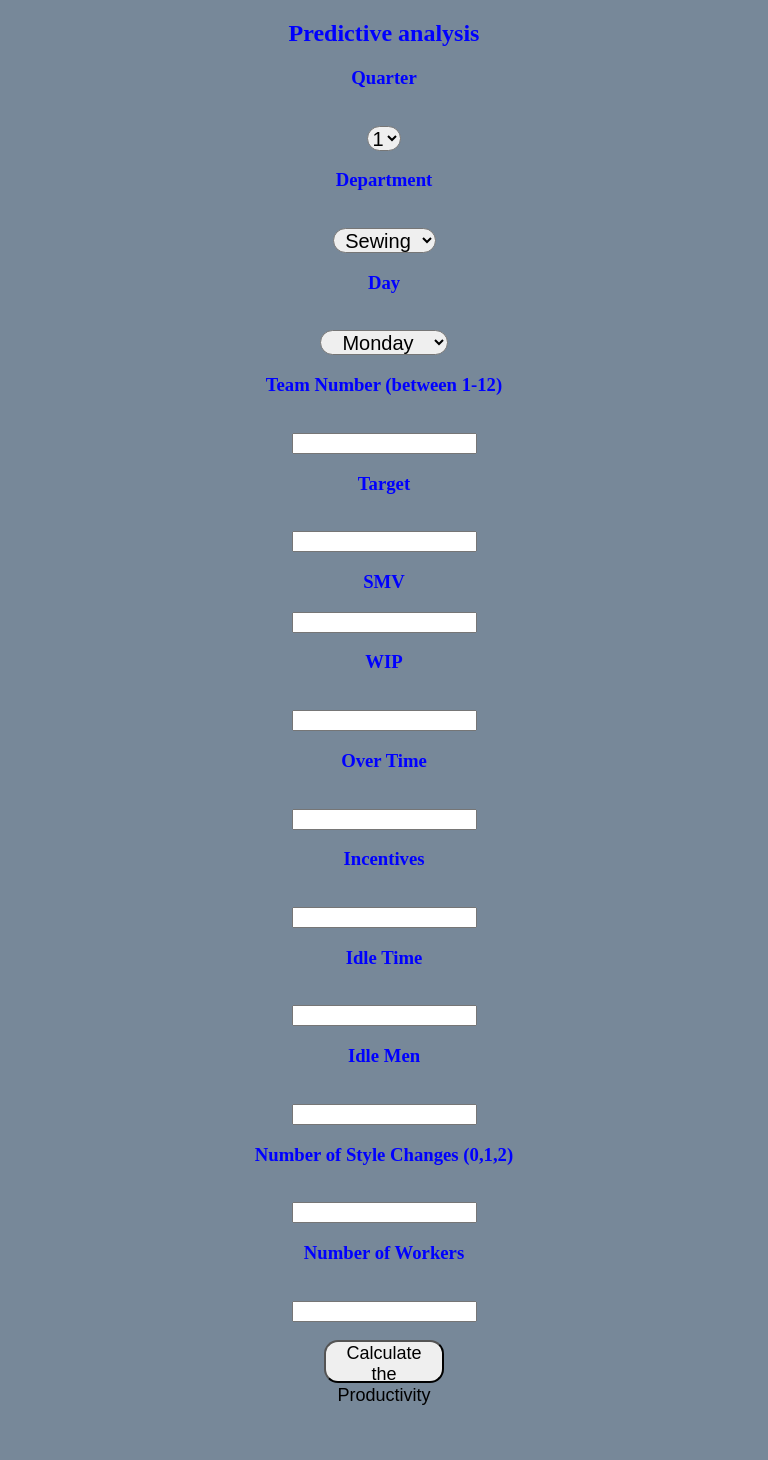
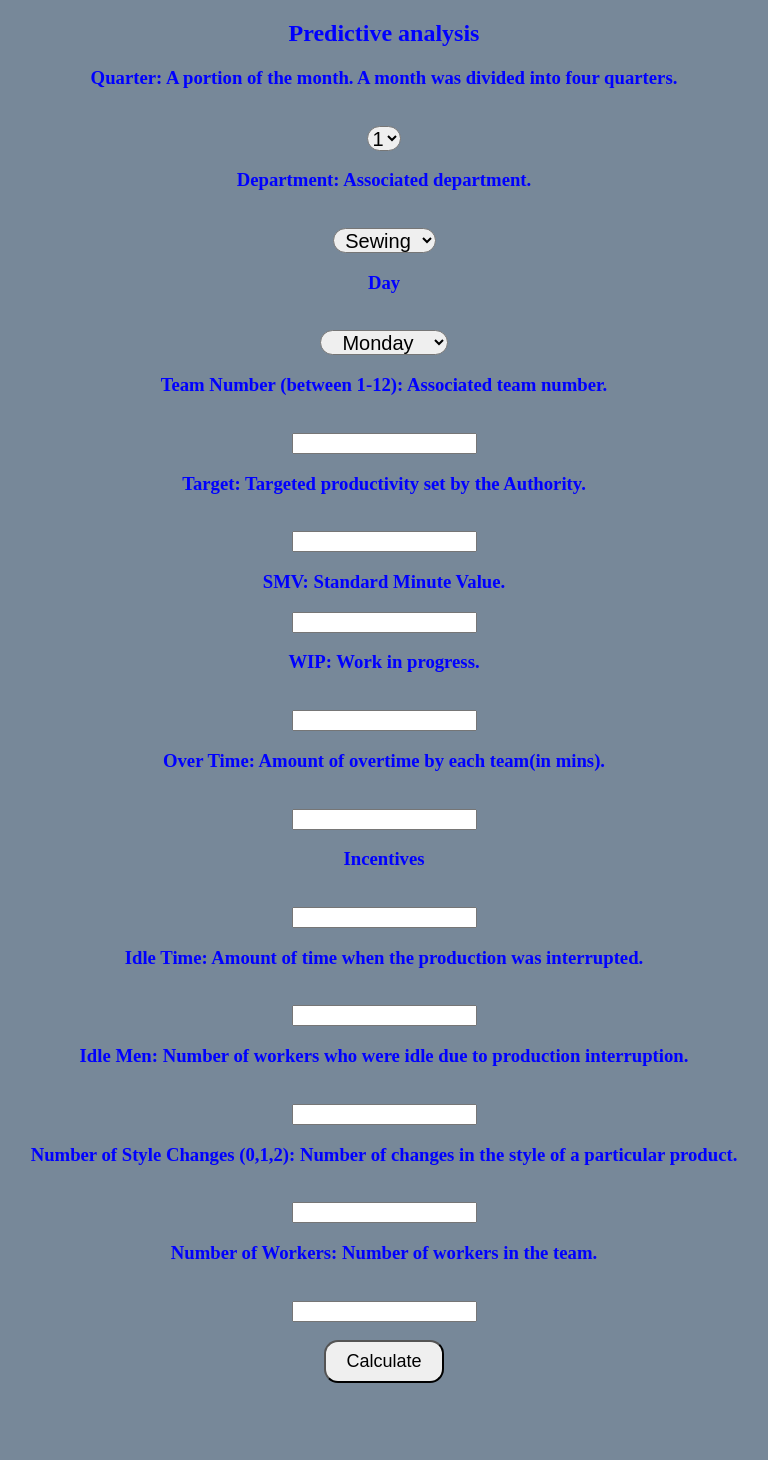
Before and after one commit to bhoomikayy/project-2-FA, a Flask app: page / in a window 1280 px wide. Shown: the whole page, without its empty margins (256-1024 px from the left). After the commit the page ends 1383 px from the top, so only its background shows below. Run offline with Flask 2, Linux system fonts and the light colour scheme; parts of the project's set-up code (start-up, migrations or seed data) failed here and were passed over.

Commit message:
Update index.html

```diff
--- a/templates/index.html
+++ b/templates/index.html
@@ -13,14 +13,14 @@
         <form action="{{ url_for('predict')}}" method="post">
             <h2>Predictive analysis</h2>
 
-            <h3>Quarter</h3><br><select name="quarter" id="first" required="required">
+            <h3>Quarter: A portion of the month. A month was divided into four quarters. </h3><br><select name="quarter" id="first" required="required">
                 <option value=1>1</option>
                 <option value=2>2</option>
 		<option value=3>3</option>
                 <option value=4>4</option>
             </select>
 
-            <h3>Department</h3><br><select name="department" id="second" required="required">
+            <h3>Department: Associated department. </h3><br><select name="department" id="second" required="required">
                 <option value="sewing">Sewing</option>
                 <option value="finishing">Finishing</option>
             </select>
@@ -35,27 +35,27 @@
                 <option value="Sunday">Sunday</option>
             </select>
 
-            <h3>Team Number (between 1-12)</h3><br><input id="four" name="team" required="required">
+            <h3>Team Number (between 1-12): Associated team number. </h3><br><input id="four" name="team" required="required">
 
-            <h3>Target</h3><br><input id="five" name="targeted_productivity" required="required">
+            <h3>Target: Targeted productivity set by the Authority. </h3><br><input id="five" name="targeted_productivity" required="required">
 
-            <h3>SMV</h3><input id="six" name="smv" required="required">
+            <h3>SMV: Standard Minute Value. </h3><input id="six" name="smv" required="required">
 
-            <h3>WIP</h3><br><input id="seven" name="wip" required="required">
+            <h3>WIP: Work in progress.</h3><br><input id="seven" name="wip" required="required">
 
-            <h3>Over Time</h3><br><input id="eight" name="over_time" required="required">
+            <h3>Over Time: Amount of overtime by each team(in mins). </h3><br><input id="eight" name="over_time" required="required">
 
             <h3>Incentives</h3><br><input id="nine" name="incentive" required="required">
 
-	    <h3>Idle Time</h3><br><input id="ten" name="idle_time" required="required">
+	    <h3>Idle Time: Amount of time when the production was interrupted.</h3><br><input id="ten" name="idle_time" required="required">
 
-	    <h3>Idle Men</h3><br><input id="eleven" name="idle_men" required="required">
+	    <h3>Idle Men: Number of workers who were idle due to production interruption.</h3><br><input id="eleven" name="idle_men" required="required">
 
-	    <h3>Number of Style Changes (0,1,2) </h3><br><input id="twelve" name="no_of_style_change" required="required">
+	    <h3>Number of Style Changes (0,1,2): Number of changes in the style of a particular product. </h3><br><input id="twelve" name="no_of_style_change" required="required">
 
-	    <h3>Number of Workers</h3><br><input id="twelve" name="no_of_workers" required="required">
+	    <h3>Number of Workers: Number of workers in the team. </h3><br><input id="twelve" name="no_of_workers" required="required">
 
-            <br><br><button id="sub" type="submit ">Calculate the Productivity</button>
+            <br><br><button id="sub" type="submit ">Calculate</button>
             <br>
 
         </form>
```
